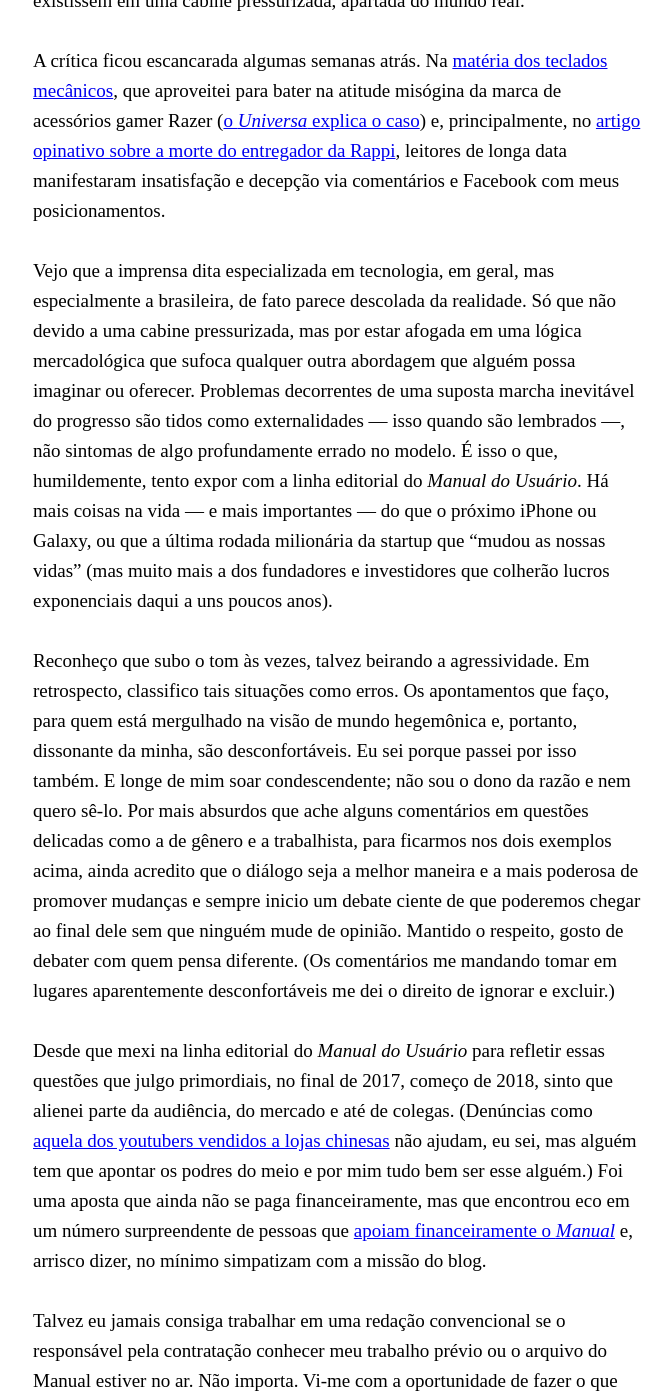
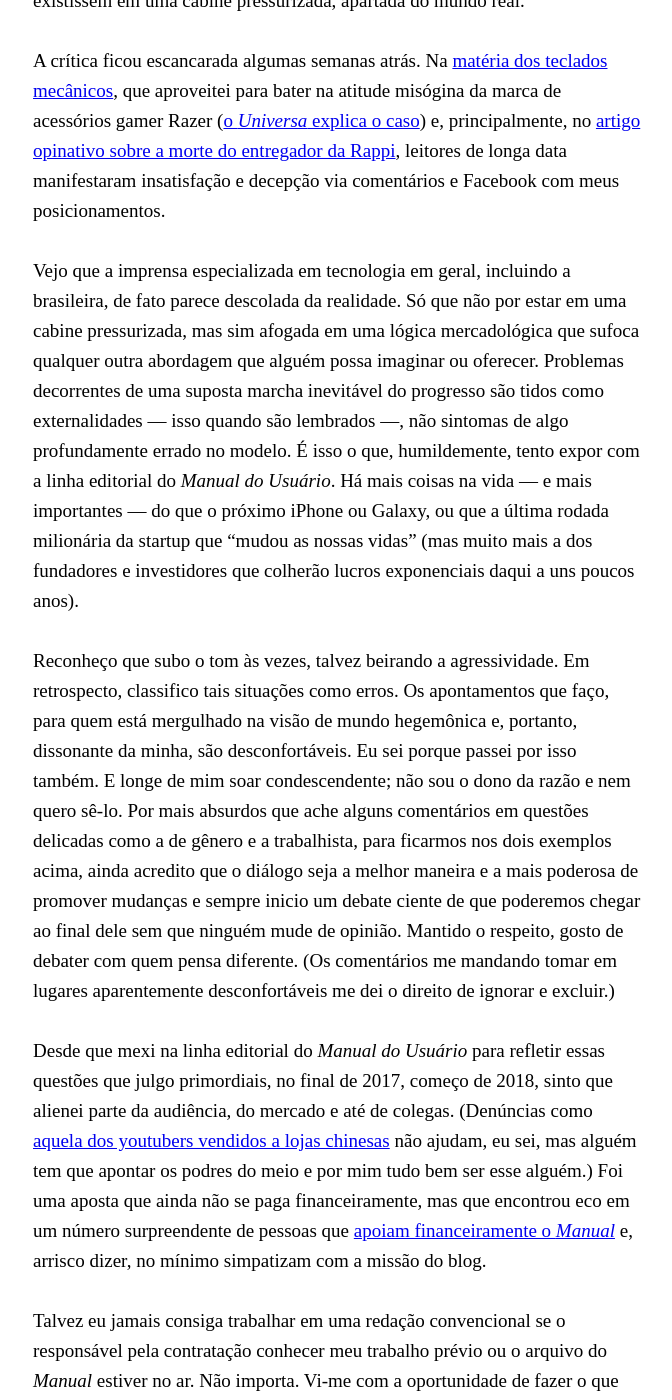
Before and after one commit to rghedin/rghedin.github.io, a Jekyll site: the page built from _posts/2019-07-24-tecnologia-e-politica.md, in a window 1280 px wide and 1400 px high, scrolled down 548 px. Shown: the whole window, without its empty margins (303-975 px from the left). Built offline with Jekyll 4.4.1, drawn with Linux system fonts in a browser that asks for light colours; some of the changed text lies outside the part shown.

Commit message:
Posts * Correções no post "Tecnologia e política".

```diff
--- a/_posts/2019-07-24-tecnologia-e-politica.md
+++ b/_posts/2019-07-24-tecnologia-e-politica.md
@@ -8,10 +8,10 @@ Uma parte dos leitores, que confesso não sei dimensionar em relação ao todo,
 
 A crítica ficou escancarada algumas semanas atrás. Na [matéria dos teclados mecânicos](https://manualdousuario.net/teclado-mecanico/), que aproveitei para bater na atitude misógina da marca de acessórios gamer Razer ([o _Universa_ explica o caso](https://universa.uol.com.br/noticias/redacao/2019/06/24/marca-e-criticada-apos-romper-contrato-com-influenciadora.htm)) e, principalmente, no [artigo opinativo sobre a morte do entregador da Rappi](https://manualdousuario.net/rappi-entregador-morreu/), leitores de longa data manifestaram insatisfação e decepção via comentários e Facebook com meus posicionamentos.
 
-Vejo que a imprensa dita especializada em tecnologia, em geral, mas especialmente a brasileira, de fato parece descolada da realidade. Só que não devido a uma cabine pressurizada, mas por estar afogada em uma lógica mercadológica que sufoca qualquer outra abordagem que alguém possa imaginar ou oferecer. Problemas decorrentes de uma suposta marcha inevitável do progresso são tidos como externalidades — isso quando são lembrados —, não sintomas de algo profundamente errado no modelo. É isso o que, humildemente, tento expor com a linha editorial do _Manual do Usuário_. Há mais coisas na vida — e mais importantes — do que o próximo iPhone ou Galaxy, ou que a última rodada milionária da startup que "mudou as nossas vidas" (mas muito mais a dos fundadores e investidores que colherão lucros exponenciais daqui a uns poucos anos).
+Vejo que a imprensa especializada em tecnologia em geral, incluindo a brasileira, de fato parece descolada da realidade. Só que não por estar em uma cabine pressurizada, mas sim afogada em uma lógica mercadológica que sufoca qualquer outra abordagem que alguém possa imaginar ou oferecer. Problemas decorrentes de uma suposta marcha inevitável do progresso são tidos como externalidades — isso quando são lembrados —, não sintomas de algo profundamente errado no modelo. É isso o que, humildemente, tento expor com a linha editorial do _Manual do Usuário_. Há mais coisas na vida — e mais importantes — do que o próximo iPhone ou Galaxy, ou que a última rodada milionária da startup que "mudou as nossas vidas" (mas muito mais a dos fundadores e investidores que colherão lucros exponenciais daqui a uns poucos anos).
 
 Reconheço que subo o tom às vezes, talvez beirando a agressividade. Em retrospecto, classifico tais situações como erros. Os apontamentos que faço, para quem está mergulhado na visão de mundo hegemônica e, portanto, dissonante da minha, são desconfortáveis. Eu sei porque passei por isso também. E longe de mim soar condescendente; não sou o dono da razão e nem quero sê-lo. Por mais absurdos que ache alguns comentários em questões delicadas como a de gênero e a trabalhista, para ficarmos nos dois exemplos acima, ainda acredito que o diálogo seja a melhor maneira e a mais poderosa de promover mudanças e sempre inicio um debate ciente de que poderemos chegar ao final dele sem que ninguém mude de opinião. Mantido o respeito, gosto de debater com quem pensa diferente. (Os comentários me mandando tomar em lugares aparentemente desconfortáveis me dei o direito de ignorar e excluir.)
 
 Desde que mexi na linha editorial do _Manual do Usuário_ para refletir essas questões que julgo primordiais, no final de 2017, começo de 2018, sinto que alienei parte da audiência, do mercado e até de colegas. (Denúncias como [aquela dos youtubers vendidos a lojas chinesas](https://manualdousuario.net/celulares-chineses-youtube/) não ajudam, eu sei, mas alguém tem que apontar os podres do meio e por mim tudo bem ser esse alguém.) Foi uma aposta que ainda não se paga financeiramente, mas que encontrou eco em um número surpreendente de pessoas que [apoiam financeiramente o _Manual_](https://www.catarse.me/manualdousuario) e, arrisco dizer, no mínimo simpatizam com a missão do blog.
 
-Talvez eu jamais consiga trabalhar em uma redação convencional se o responsável pela contratação conhecer meu trabalho prévio ou o arquivo do Manual estiver no ar. Não importa. Vi-me com a oportunidade de fazer o que estou fazendo e não estaria bem comigo mesmo se tivesse virado as costas a ela.
+Talvez eu jamais consiga trabalhar em uma redação convencional se o responsável pela contratação conhecer meu trabalho prévio ou o arquivo do _Manual_ estiver no ar. Não importa. Vi-me com a oportunidade de fazer o que estou fazendo e não estaria bem comigo mesmo se tivesse virado as costas a ela.
```
